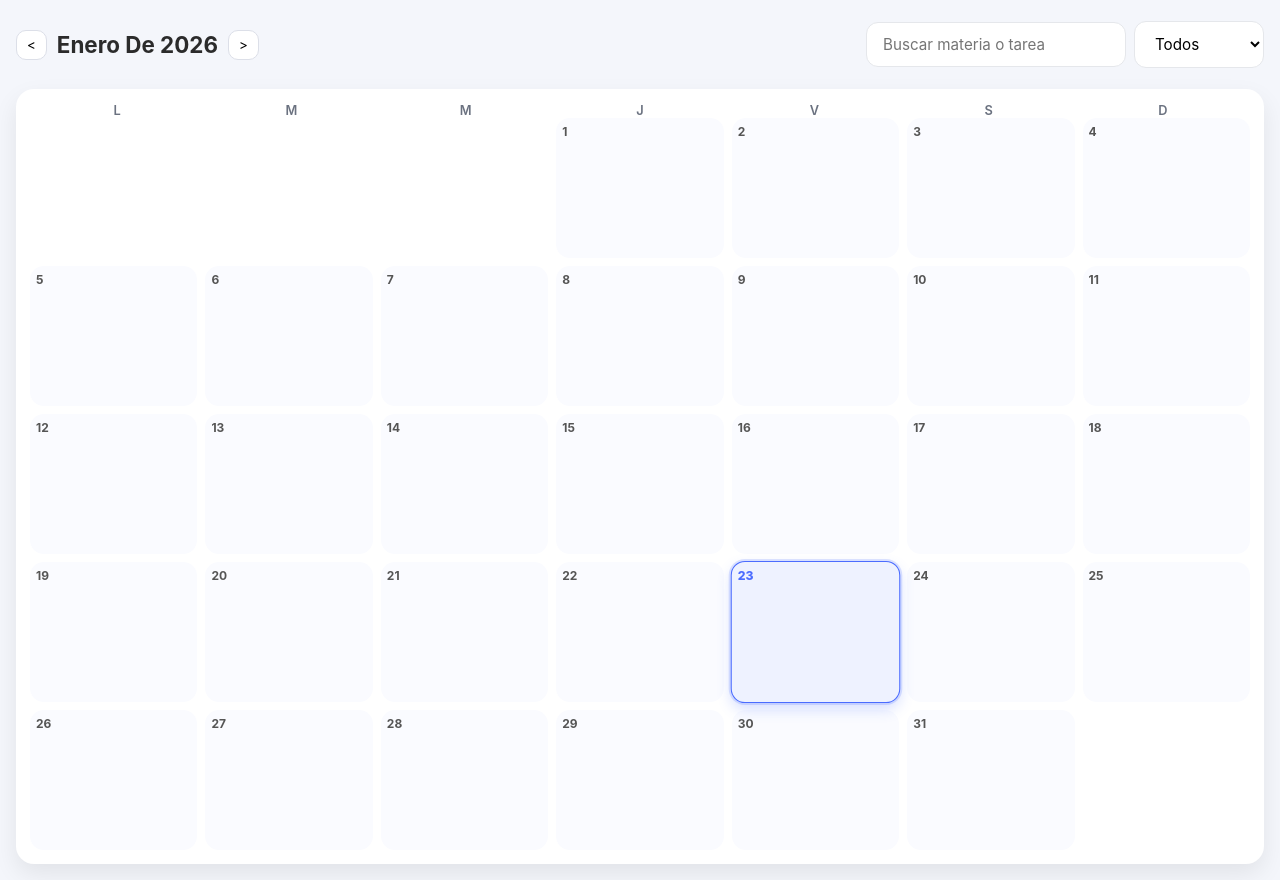
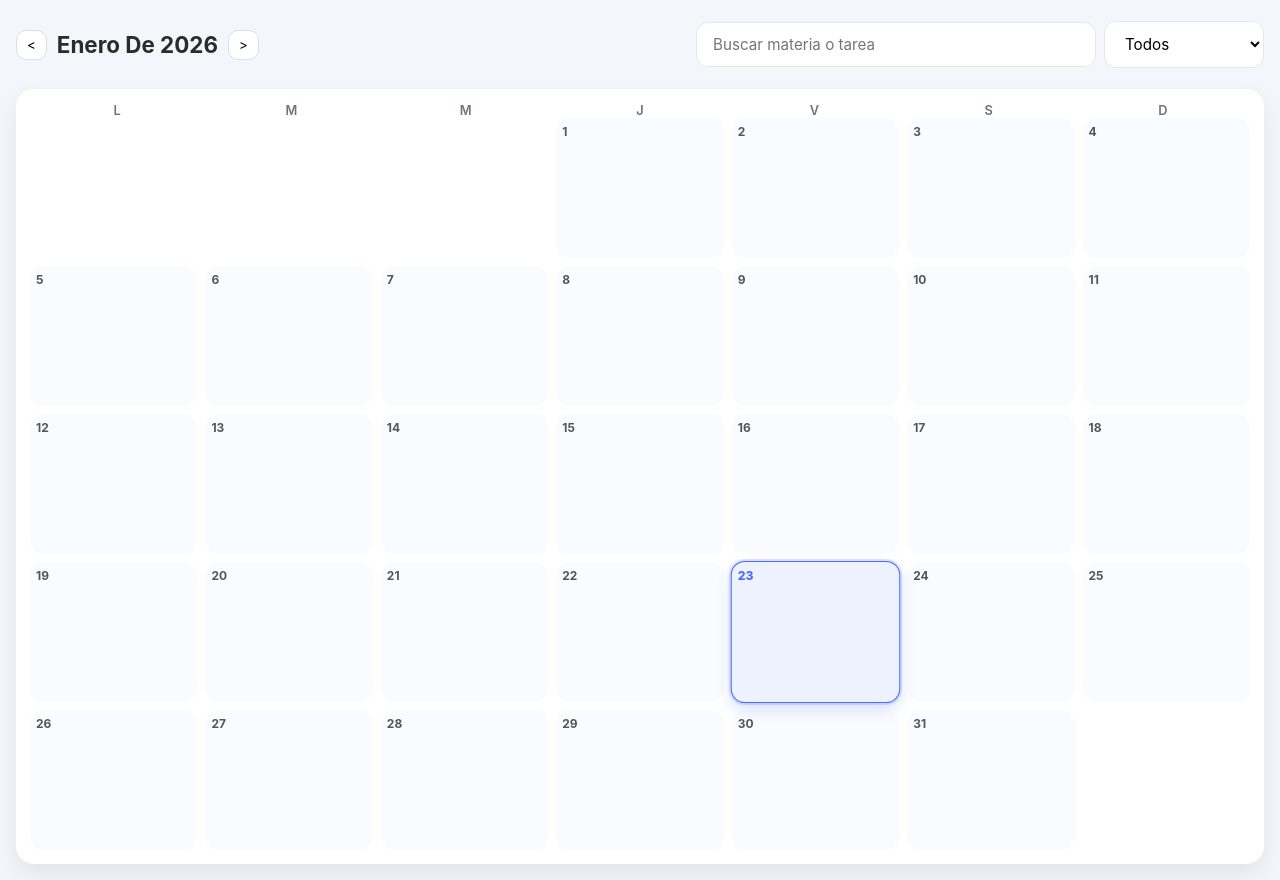
Before and after one commit to raf1314/Act-2-Malvados-y-asociados, a plain HTML site: page index.html in a window 1280 px wide. Drawn offline with Linux system fonts and the light colour scheme.

Commit message:
Mjr ancho en los filtros

```diff
--- a/styles.css
+++ b/styles.css
@@ -59,11 +59,11 @@ body {
 }
 
 .filters input {
-    width: 260px;
+    width: 400px;
 }
 
 .filters select {
-    width: 130px;
+    width: 160px;
 }
 
 /* ===== CONTENEDOR DEL CALENDARIO ===== */
```
